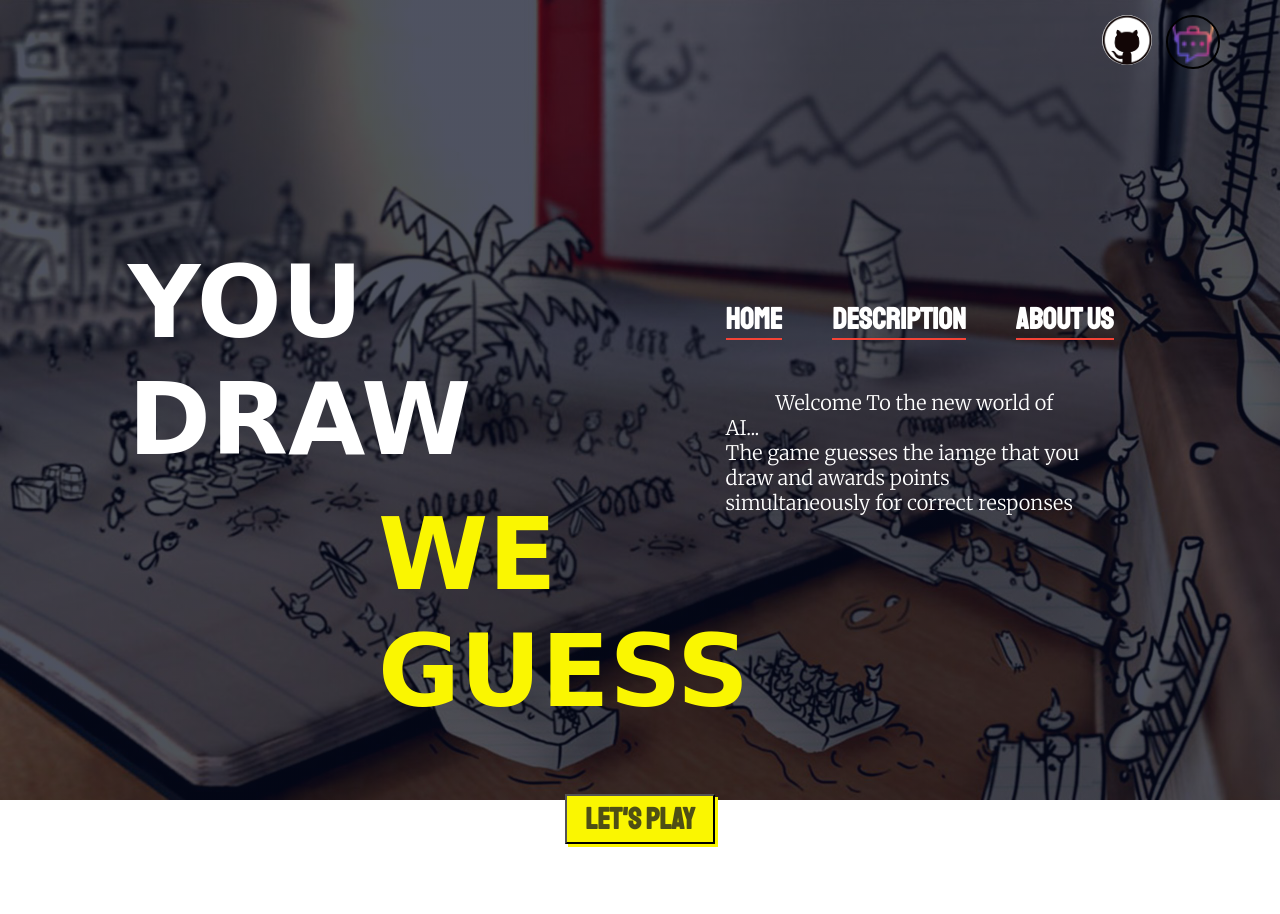
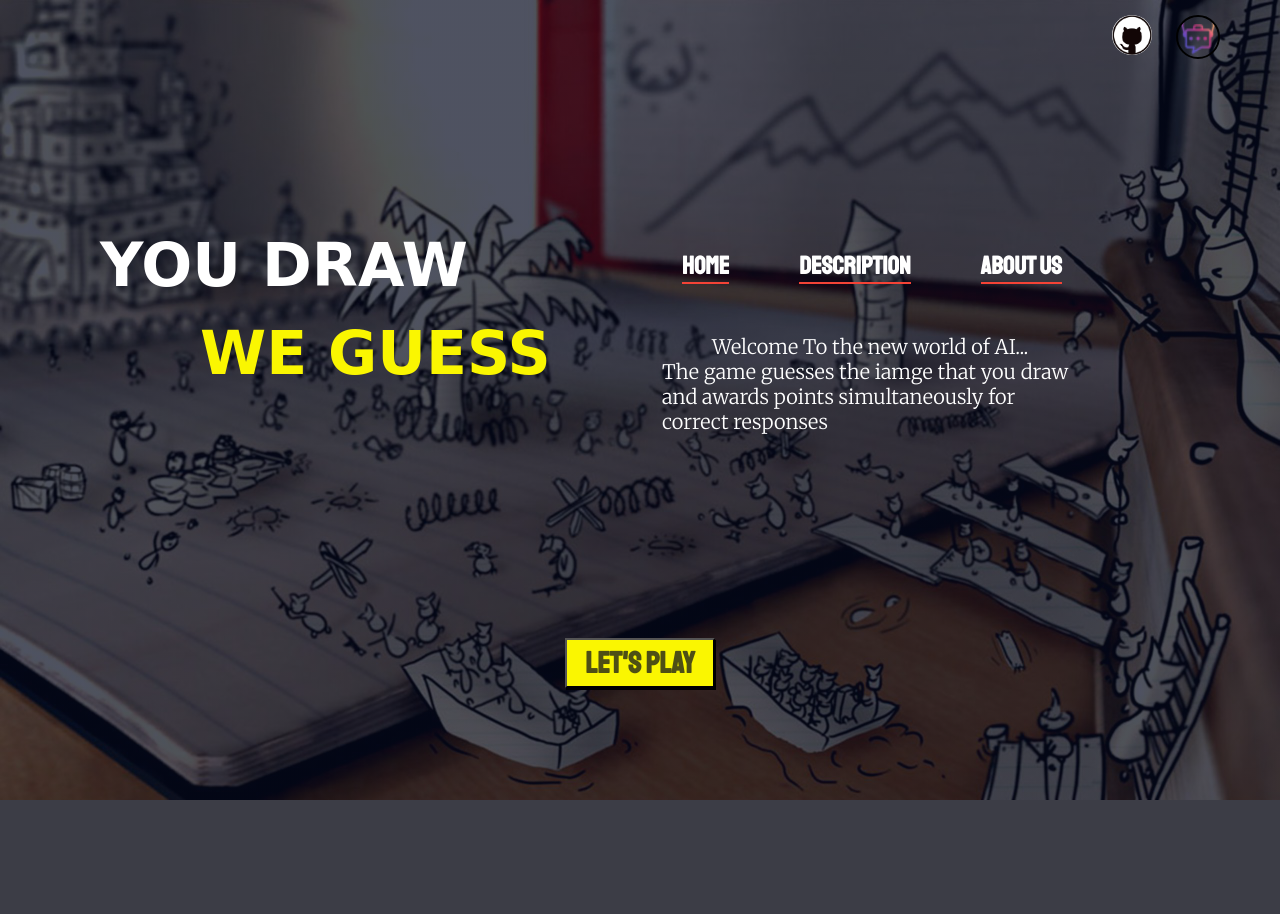
Before and after one commit to Ashishkumaraswamy/doodledraw, a Django app: page / in a window 1280 px wide. After the commit the page ends 800 px from the top, so only its background shows below. Run offline with Django 3.2, Linux system fonts and the light colour scheme; some web fonts are replaced.

Commit message:
push media query added for main page

```diff
--- a/drawapp/static/drawapp/style.css
+++ b/drawapp/static/drawapp/style.css
@@ -78,20 +78,9 @@ a:hover::after {
   margin: auto;
 }
 
-@media only screen and (max-height: 900px) {
-  .info {
-    top: 100px;
-  }
-}
-
-@media only screen and (max-height: 600px) {
-  .info {
-    top: 0;
-  }
-}
-
 .info {
   position: relative;
+  top: 10%;
   width: 100%;
   background: transparent;
   display: flex;
@@ -99,9 +88,8 @@ a:hover::after {
 
 .game_name {
   flex-basis: 40%;
-  margin: 5%;
-  margin-left: 10%;
-  justify-content: space-between;
+  margin-top: 100px;
+  margin-left: 200px;
 }
 
 .first-line {
@@ -134,7 +122,7 @@ a:hover::after {
 }
 
 .description h2 {
-  margin-left: 50px;
+  margin-left: 70px;
   font-family: "Staatliches", cursive;
   font-size: 30px;
   color: white;
@@ -154,7 +142,7 @@ a:hover::after {
   position: relative;
   box-sizing: border-box;
   top: 40px;
-  width: 60%;
+  width: 65%;
   margin: 10px;
   left: 40px;
 }
@@ -168,46 +156,17 @@ a:hover::after {
 
 .play {
   position: relative;
+  top: 200px;
   width: 100%;
-  height: 2%;
+  height: 50px;
   text-align: center;
 }
-
-/* @media screen and(max-height:900px) {
-  .play {
-    background: white;
-  }
-}
-
-@media screen and(max-height:600px) {
-  .play {
-    background: black;
-  }
-} */
-
-@media only screen and (max-height: 900px) {
-  .play {
-    top: 100px;
-  }
-}
-
-@media only screen and (max-height: 600px) {
-  .play {
-    top: 0;
-  }
-}
-
-/* @media only screen and (max-width: 600px) {
-  .play {
-    top: 100px;
-  }
-} */
 
 .playbtn {
   width: 150px;
   height: 50px;
   background: rgb(250, 246, 1);
-  box-shadow: 3px 3px rgb(250, 246, 1);
+  box-shadow: 1px 2px black;
 }
 
 .playbtn h2 {
@@ -215,3 +174,57 @@ a:hover::after {
   font-size: 30px;
   color: rgba(4, 9, 30, 0.7);
 }
+
+@media only screen and (max-height: 800px) {
+  .info {
+    top: 0%;
+  }
+  .first-line {
+    font-size: 90px;
+  }
+  .second-line {
+    left: 100px;
+    font-size: 90px;
+  }
+  .play {
+    top: 50px;
+  }
+  .game_name {
+    margin-left: 50px;
+  }
+}
+
+@media only screen and (min-width: 900px) and (min-height: 700px) {
+  .info {
+    top: 50px;
+  }
+  .first-line {
+    font-size: 60px;
+  }
+  .second-line {
+    left: 100px;
+    font-size: 60px;
+  }
+  .play {
+    top: 300px;
+  }
+  .game_name {
+    margin-left: 100px;
+  }
+  .description h2 {
+    font-size: 25px;
+  }
+
+  .icon1 {
+    width: 40px;
+    height: 40px;
+  }
+  .icon-img {
+    width: 40px;
+    height: 40px;
+  }
+  .icon2 {
+    width: 40px;
+    height: 40px;
+  }
+}
--- a/drawapp/templates/home.html
+++ b/drawapp/templates/home.html
@@ -38,6 +38,9 @@
         </section>
     </body>
     <script>
+        var height=window.innerHeight;
+        var width=window.innerWidth;
+        alert(height+" "+width);
         document.getElementById("desc").onclick=()=>{
             document.getElementById("details").innerHTML="<p>Lorem ipsum dolor sit amet, consectetur adipiscing elit. Praesent nec vestibulum metus. Mauris eu pellentesque magna. Aenean at quam purus. Pellentesque volutpat leo ut venenatis consequat. Aenean ac est cursus, bibendum sapien sit amet, dapibus enim. Aliquam feugiat maximus lectus, nec sagittis sapien finibus eget. Nulla suscipit enim vitae finibus maximus. Morbi scelerisque laoreet ex. Sed in egestas justo, nec ultrices velit.</p>"
         }
```
Also changed, not shown: drawapp/static/drawapp/mainpage.css (+4 -8 lines), drawapp/templates/mainpage.html (+5 -7 lines).
